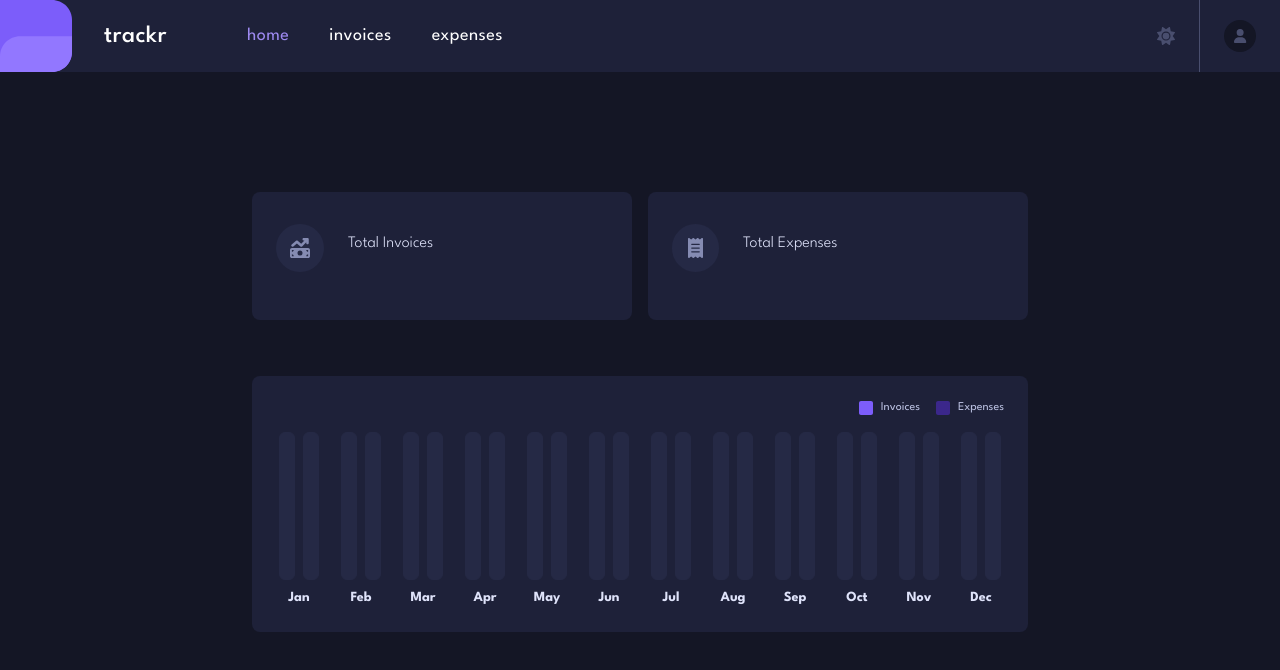
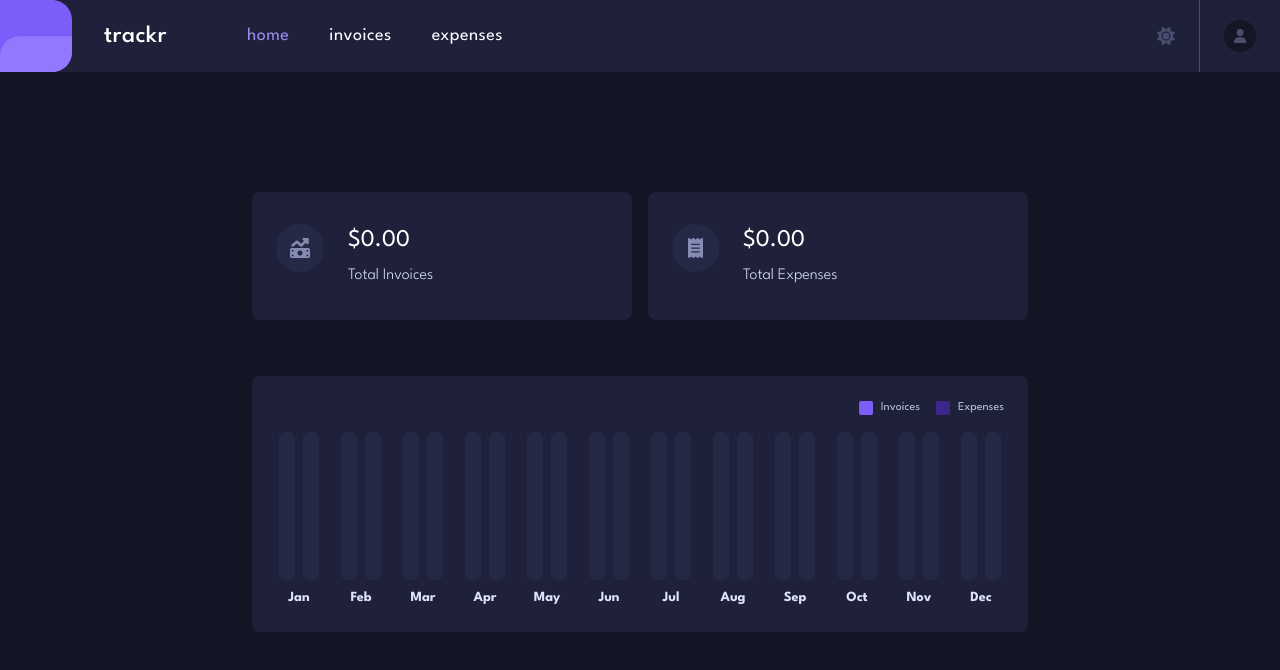
Before and after one commit to neshacascia/trackr, a Next.js app: page / in a window 1280 px wide. Shown: the top 670 px of the page. Built offline with nearby package versions, Linux system fonts and the light colour scheme; no server answers; the database is empty.

Commit message:
removed conditional rendering based on if title prop is Emails

```diff
--- a/components/DataStats.js
+++ b/components/DataStats.js
@@ -3,7 +3,7 @@ import { Context } from './context/StateContext';
 
 import { FontAwesomeIcon } from '@fortawesome/react-fontawesome';
 
-export default function DataStats({ icon, total, emails, title }) {
+export default function DataStats({ icon, total, title }) {
   const { isDarkMode } = useContext(Context);
 
   return (
@@ -26,14 +26,14 @@ export default function DataStats({ icon, total, emails, title }) {
             isDarkMode ? 'text-white' : 'text-black font-medium'
           } text-2xl`}
         >
-          {total ? `$${total.toFixed(2)}` : emails}
+          {`$${total.toFixed(2)}`}
         </p>
         <p
           className={`${
             isDarkMode ? 'text-draft' : 'text-detailPurple'
           } font-light`}
         >
-          {title === 'Emails' ? `${title} Sent` : `Total ${title}`}
+          {`Total ${title}`}
         </p>
       </div>
     </div>
```
